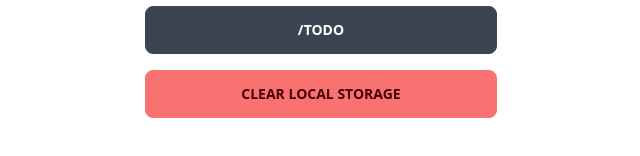
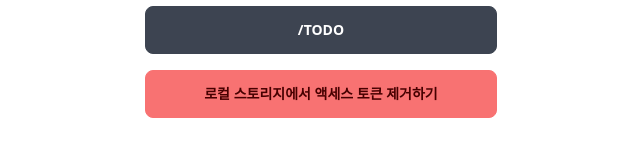
Before and after one commit to Unuuuuu/wanted-pre-onboarding-frontend, a React (Create React App) app: page / in a window 1280 px wide. Shown: the part 274-430 px from the top of the page, without its empty margins (319-959 px from the left). Built offline with nearby package versions, Linux system fonts and the light colour scheme.

Commit message:
Polish logic in home

```diff
--- a/src/routes/home.tsx
+++ b/src/routes/home.tsx
@@ -1,11 +1,18 @@
+import { toast } from "react-hot-toast";
 import { Link } from "react-router-dom";
 import Title from "../components/Title";
 import { useAccessToken } from "../context";
 
 const Home = () => {
-  const { actions } = useAccessToken();
+  const { accessToken, actions } = useAccessToken();
 
   const handleClearButtonClick = () => {
+    if (accessToken === null) {
+      toast("토큰이 저장되어 있지 않습니다.");
+      return;
+    }
+
+    toast("토큰을 제거했습니다.");
     actions.delete();
   };
 
@@ -33,7 +40,7 @@ const Home = () => {
             className="btn btn-error w-full"
             onClick={handleClearButtonClick}
           >
-            Clear Local Storage
+            로컬 스토리지에서 액세스 토큰 제거하기
           </button>
         </li>
       </ul>
```
